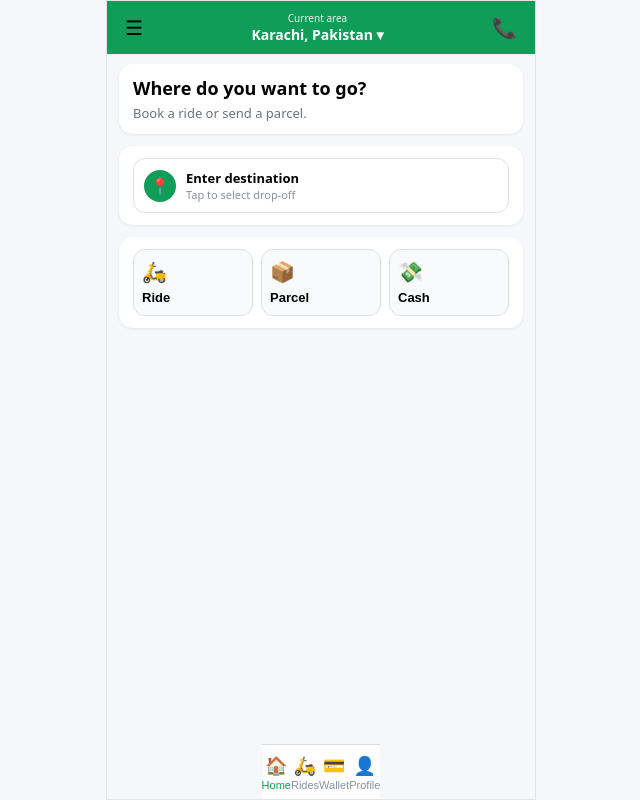
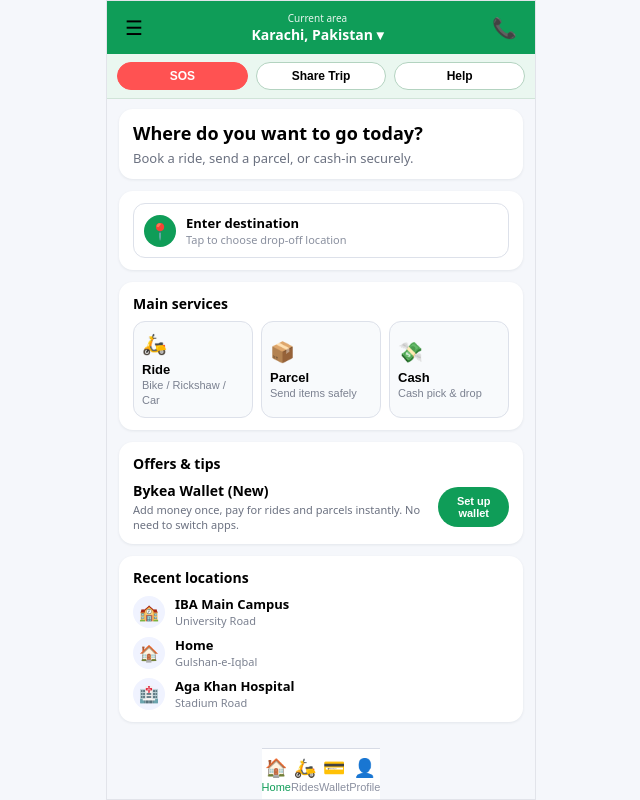
Before and after one commit to Sk30803/HCI_project, a React (Create React App) app in the folder hci-bykea/: page / in a window 1280 px wide. Shown: the whole page, without its empty margins (319-959 px from the left). Built offline with nearby package versions, Linux system fonts and the light colour scheme.

Commit message:
reset the homepage to old design

```diff
--- a/hci-bykea/src/App.css
+++ b/hci-bykea/src/App.css
@@ -298,12 +298,10 @@
   max-width: 430px;
   margin: 0 auto;
   display: flex;
-  justify-content: space-around;
   background: #ffffff;
   border-top: 1px solid #d7dbe5;
-  padding: 6px 0;
+  padding: 4px 0;
 }
-
 
 .nav-item {
   flex: 1;
--- a/hci-bykea/src/App.js
+++ b/hci-bykea/src/App.js
@@ -39,6 +39,13 @@
         </button>
       </header>
 
+      {/* Safety bar */}
+      <div className="safety-strip">
+        <button className="safety-button primary">SOS</button>
+        <button className="safety-button">Share Trip</button>
+        <button className="safety-button">Help</button>
+      </div>
+
       {/* Main Content */}
       <main className="app-main">{renderScreen()}</main>
 
--- a/hci-bykea/src/components/HomeScreen.js
+++ b/hci-bykea/src/components/HomeScreen.js
@@ -3,11 +3,10 @@
 const HomeScreen = () => {
   return (
     <div className="home">
-
       {/* Greeting */}
       <section className="home-section">
-        <h1 className="home-title">Where do you want to go?</h1>
-        <p className="home-subtitle">Book a ride or send a parcel.</p>
+        <h1 className="home-title">Where do you want to go today?</h1>
+        <p className="home-subtitle">Book a ride, send a parcel, or cash-in securely.</p>
       </section>
 
       {/* Search / destination input */}
@@ -16,31 +15,76 @@
           <div className="destination-icon">📍</div>
           <div className="destination-text">
             <span className="destination-label">Enter destination</span>
-            <span className="destination-placeholder">Tap to select drop-off</span>
+            <span className="destination-placeholder">Tap to choose drop-off location</span>
           </div>
         </div>
       </section>
 
       {/* Primary quick actions */}
       <section className="home-section">
+        <h2 className="section-heading">Main services</h2>
         <div className="quick-actions">
           <button className="quick-action-card">
             <span className="quick-action-icon">🛵</span>
             <span className="quick-action-title">Ride</span>
+            <span className="quick-action-subtitle">Bike / Rickshaw / Car</span>
           </button>
 
           <button className="quick-action-card">
             <span className="quick-action-icon">📦</span>
             <span className="quick-action-title">Parcel</span>
+            <span className="quick-action-subtitle">Send items safely</span>
           </button>
 
           <button className="quick-action-card">
             <span className="quick-action-icon">💸</span>
             <span className="quick-action-title">Cash</span>
+            <span className="quick-action-subtitle">Cash pick & drop</span>
           </button>
         </div>
       </section>
 
+      {/* Promotions / info */}
+      <section className="home-section">
+        <h2 className="section-heading">Offers & tips</h2>
+        <div className="promo-card">
+          <div className="promo-text">
+            <h3 className="promo-title">Bykea Wallet (New)</h3>
+            <p className="promo-description">
+              Add money once, pay for rides and parcels instantly. No need to switch apps.
+            </p>
+          </div>
+          <button className="promo-cta">Set up wallet</button>
+        </div>
+      </section>
+
+      {/* Recent locations */}
+      <section className="home-section">
+        <h2 className="section-heading">Recent locations</h2>
+        <ul className="recent-list">
+          <li className="recent-item">
+            <span className="recent-icon">🏫</span>
+            <div className="recent-text">
+              <span className="recent-title">IBA Main Campus</span>
+              <span className="recent-subtitle">University Road</span>
+            </div>
+          </li>
+          <li className="recent-item">
+            <span className="recent-icon">🏠</span>
+            <div className="recent-text">
+              <span className="recent-title">Home</span>
+              <span className="recent-subtitle">Gulshan-e-Iqbal</span>
+            </div>
+          </li>
+          <li className="recent-item">
+            <span className="recent-icon">🏥</span>
+            <div className="recent-text">
+              <span className="recent-title">Aga Khan Hospital</span>
+              <span className="recent-subtitle">Stadium Road</span>
+            </div>
+          </li>
+        </ul>
+      </section>
     </div>
   );
 };
```
